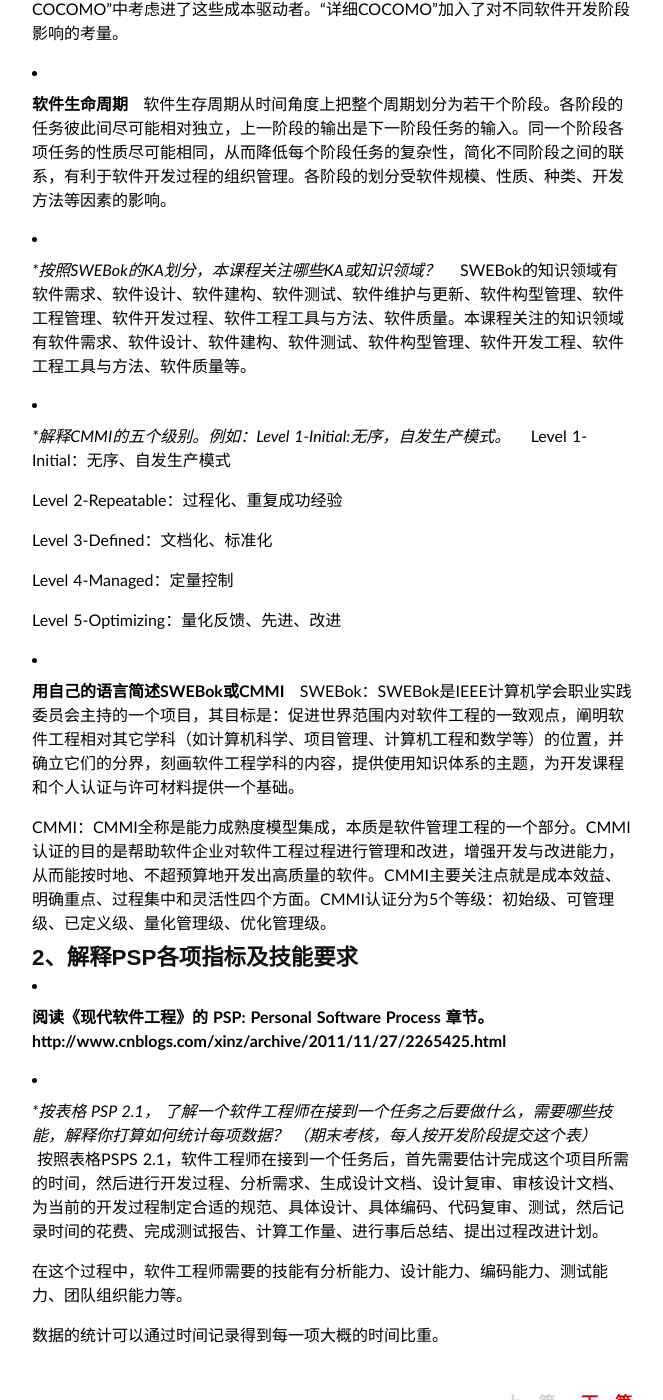
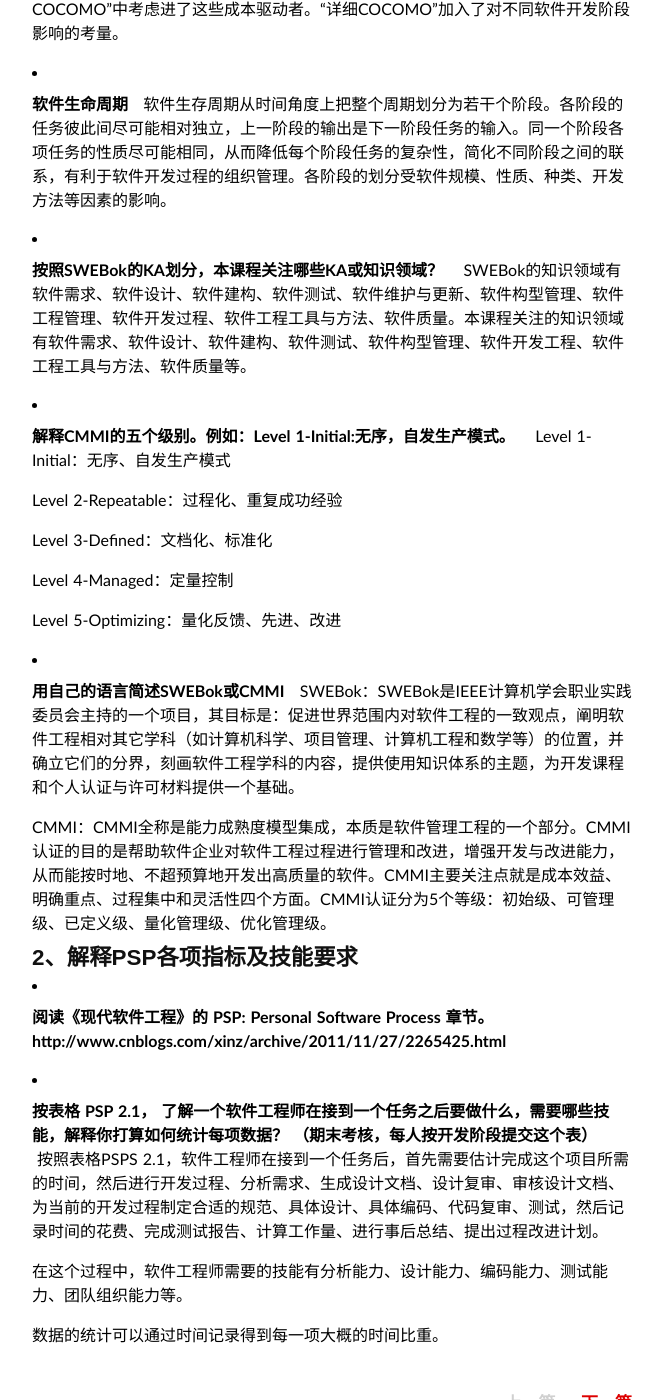
Before and after one commit to Evene/Evene.github.io, a Jekyll site: the page built from _posts/2018-03-10-UML-blog.md, in a window 1280 px wide and 1400 px high, scrolled down 993 px. Shown: the whole window, without its empty margins (308-971 px from the left). Built offline with Jekyll 4.4.1, drawn with Linux system fonts in a browser that asks for light colours; comment, search, counter and statistics services are not loaded.

```diff
--- a/_posts/2018-03-10-UML-blog.md
+++ b/_posts/2018-03-10-UML-blog.md
@@ -34,11 +34,11 @@ tags: 博客
 
   软件生存周期从时间角度上把整个周期划分为若干个阶段。各阶段的任务彼此间尽可能相对独立，上一阶段的输出是下一阶段任务的输入。同一个阶段各项任务的性质尽可能相同，从而降低每个阶段任务的复杂性，简化不同阶段之间的联系，有利于软件开发过程的组织管理。各阶段的划分受软件规模、性质、种类、开发方法等因素的影响。
 
-* **按照SWEBok的KA划分，本课程关注哪些KA或知识领域？*
+* **按照SWEBok的KA划分，本课程关注哪些KA或知识领域？**
 
   SWEBok的知识领域有软件需求、软件设计、软件建构、软件测试、软件维护与更新、软件构型管理、软件工程管理、软件开发过程、软件工程工具与方法、软件质量。本课程关注的知识领域有软件需求、软件设计、软件建构、软件测试、软件构型管理、软件开发工程、软件工程工具与方法、软件质量等。
 
-* **解释CMMI的五个级别。例如：Level 1-Initial:无序，自发生产模式。*
+* **解释CMMI的五个级别。例如：Level 1-Initial:无序，自发生产模式。**
 
   Level 1-Initial：无序、自发生产模式
 
@@ -60,7 +60,7 @@ tags: 博客
 
 * **阅读《现代软件工程》的 PSP: Personal Software Process 章节。 http://www.cnblogs.com/xinz/archive/2011/11/27/2265425.html**
 
-* **按表格 PSP 2.1， 了解一个软件工程师在接到一个任务之后要做什么，需要哪些技能，解释你打算如何统计每项数据？ （期末考核，每人按开发阶段提交这个表）*
+* **按表格 PSP 2.1， 了解一个软件工程师在接到一个任务之后要做什么，需要哪些技能，解释你打算如何统计每项数据？ （期末考核，每人按开发阶段提交这个表）**
 
   按照表格PSPS 2.1，软件工程师在接到一个任务后，首先需要估计完成这个项目所需的时间，然后进行开发过程、分析需求、生成设计文档、设计复审、审核设计文档、为当前的开发过程制定合适的规范、具体设计、具体编码、代码复审、测试，然后记录时间的花费、完成测试报告、计算工作量、进行事后总结、提出过程改进计划。
 
```
